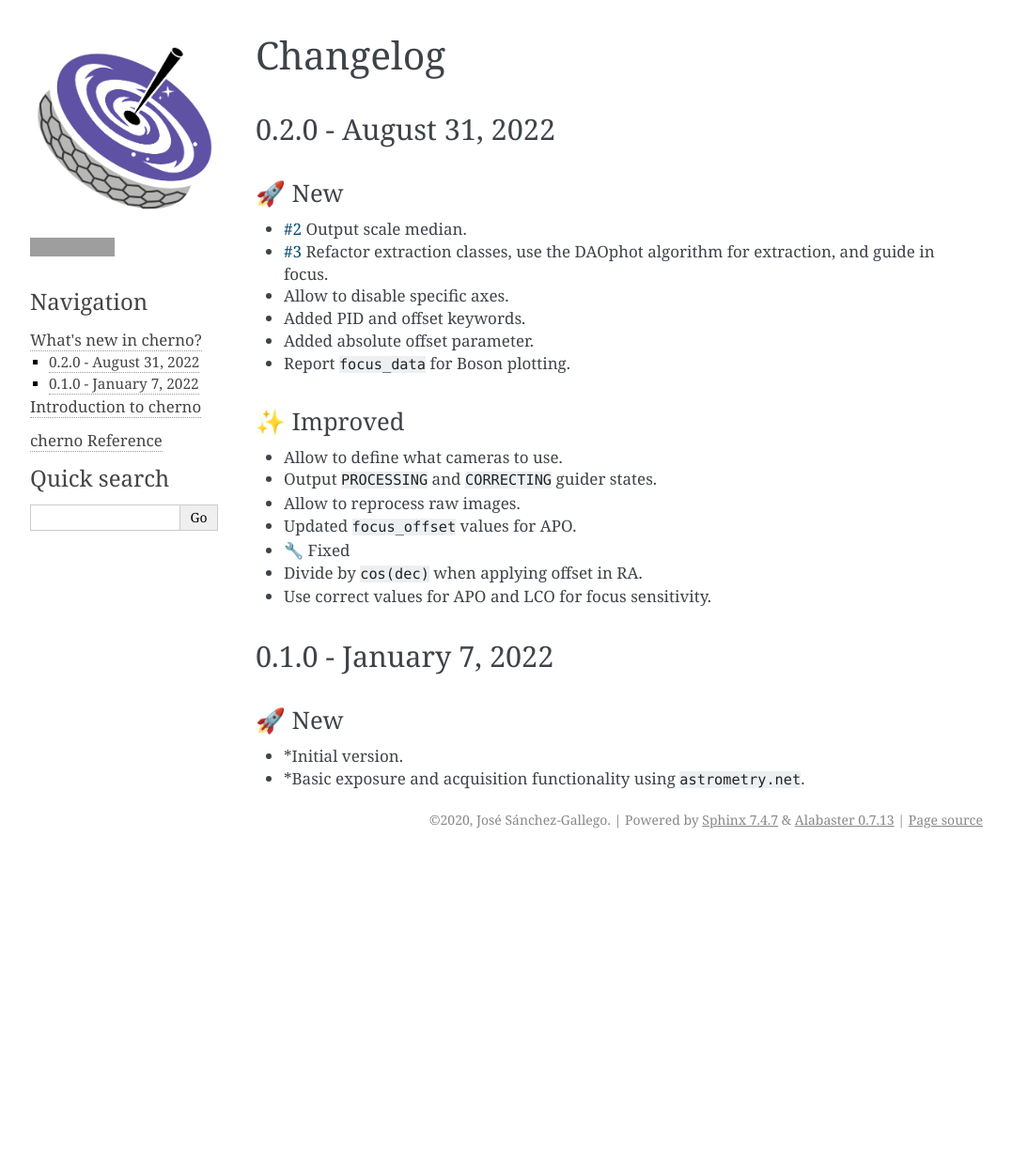
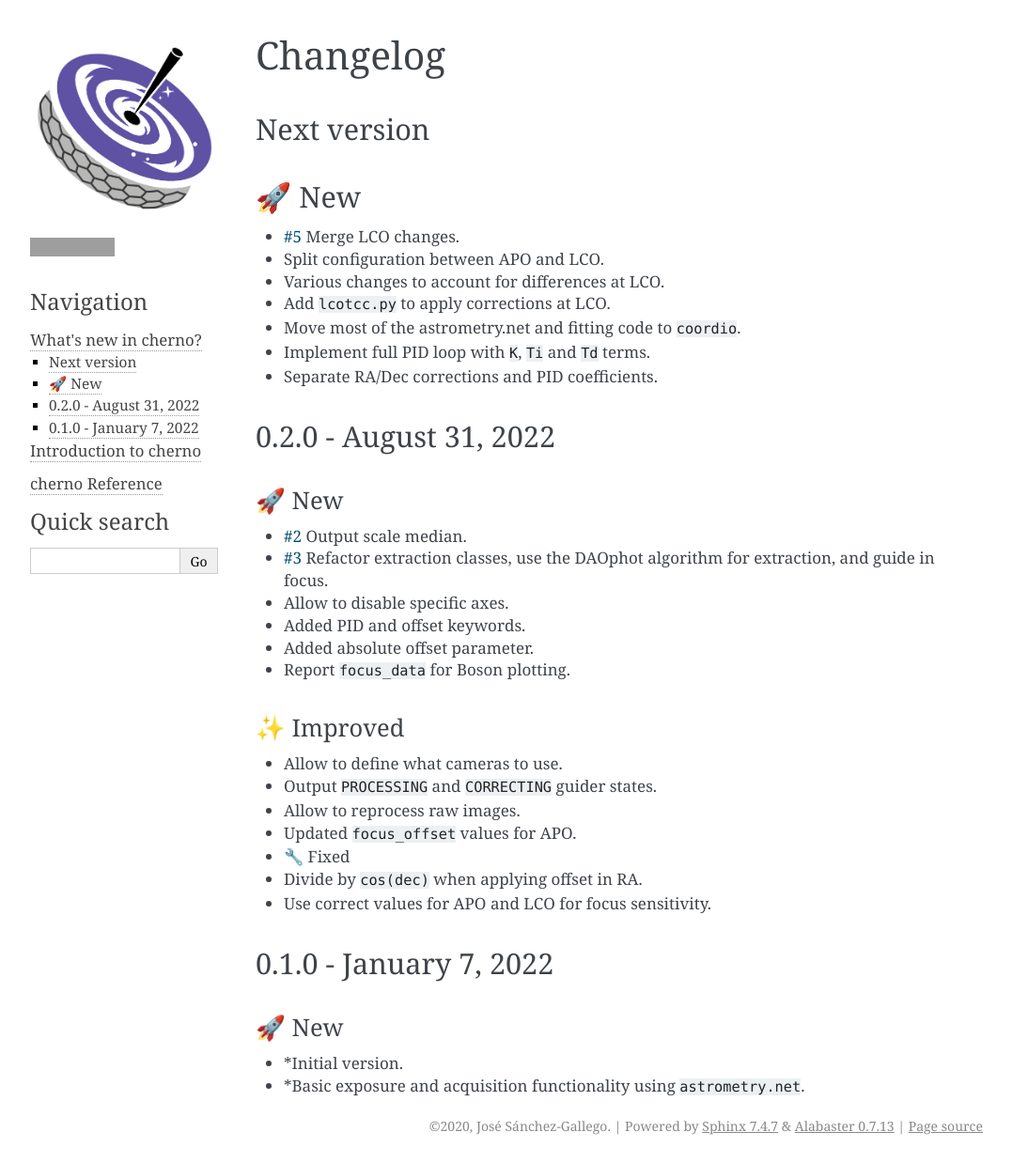
Before and after one commit to sdss/cherno, a Sphinx documentation site: the page built from docs/sphinx/changelog.md, in a window 1280 px wide. Shown: the whole page at 94% size, without its empty margins (106-1183 px from the left). Built offline with Sphinx 7.4.7, drawn with Linux system fonts in a browser that asks for light colours; the version number is read from the project's files by our own code; before the commit the page ends 912 px from its top, so only the background shows below that; grey boxes are pictures that could not be loaded.

Commit message:
Update CHANGELOG

```diff
--- a/CHANGELOG.md
+++ b/CHANGELOG.md
@@ -1,4 +1,17 @@
 # Changelog
+
+## Next version
+
+## 🚀 New
+
+* [#5](https://github.com/sdss/cherno/issues/5) Merge LCO changes.
+* Split configuration between APO and LCO.
+* Various changes to account for differences at LCO.
+* Add `lcotcc.py` to apply corrections at LCO.
+* Move most of the astrometry.net and fitting code to `coordio`.
+* Implement full PID loop with `K`, `Ti` and `Td` terms.
+* Separate RA/Dec corrections and PID coefficients.
+
 
 ## 0.2.0 - August 31, 2022
 
--- a/docs/sphinx/conf.py
+++ b/docs/sphinx/conf.py
@@ -12,6 +12,7 @@
 import os
 
 from packaging.version import parse
+
 
 try:
     from cherno import __version__
```
